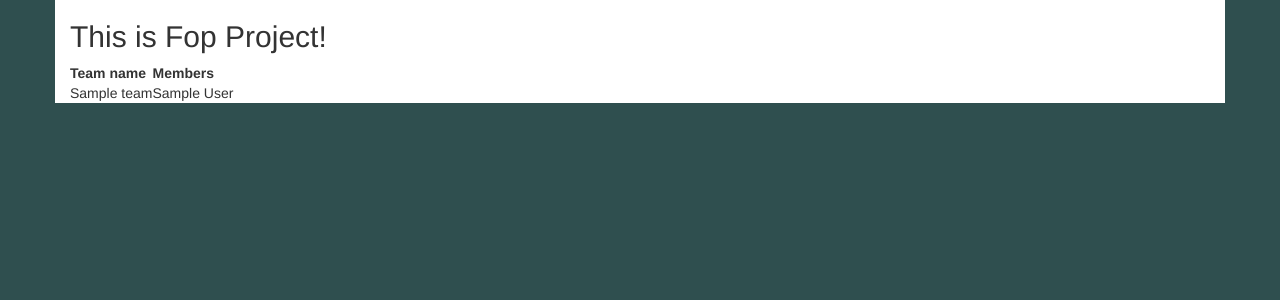
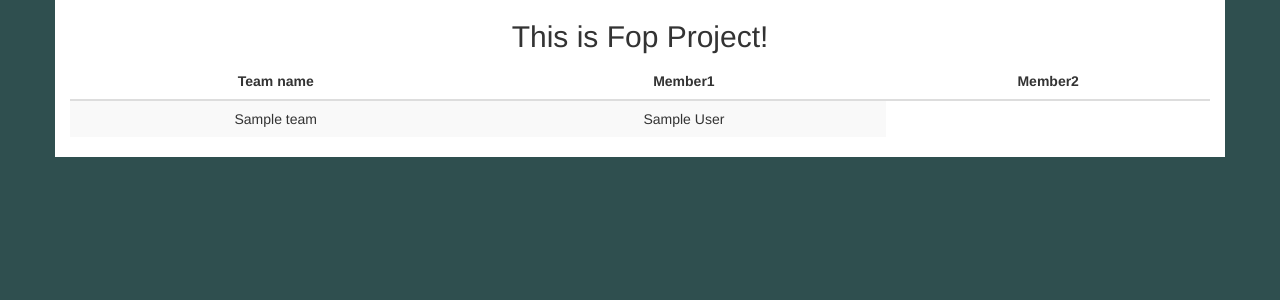
Before and after one commit to Kianoosh76/fop-project, a Django app: page / in a window 1280 px wide. Shown: the top 300 px of the page. Run offline with Django 3.2, Linux system fonts and the light colour scheme; tables that the repository leaves empty hold one stand-in row (values such as "Sample post"); some libraries are stand-ins or nearby versions.

Commit message:
teams base ui

```diff
--- a/teams/templates/teams/list.html
+++ b/teams/templates/teams/list.html
@@ -2,16 +2,20 @@
 
 {% block content %}
     <div class="container" style="background-color: white">
-    <h2>This is Fop Project!</h2>
-    <table title="teams">
+        <h2 align="center">This is Fop Project!</h2>
+        <div class="table-responsive">
+            <table class="table table-striped table-hover" title="teams" style="text-align: center;">
                 <thead>
+                <tr>
                     <th>Team name</th>
-        <th>Members</th>
+                    <th>Member1</th>
+                    <th>Member2</th>
+                </tr>
                 </thead>
                 <tbody>
                 {% for team in teams %}
                     <tr>
-            <td>{{team.name}}</td>
+                        <td>{{ team.name }}</td>
                         {% with team.members.count as count %}
                             {% for member in team.members.all %}
 
@@ -19,7 +23,7 @@
                                     <td>
                                 {% endif %}
 
-                {{member.name}}
+                            {{ member.name }}
 
                             {% if forloop.counter > 1 and forloop.counter < count %}
                                 <br>
@@ -36,4 +40,5 @@
                 </tbody>
             </table>
         </div>
+    </div>
 {% endblock %}
--- a/templates/base.html
+++ b/templates/base.html
@@ -11,6 +11,12 @@
     {% endblock %}</title>
 </head>
 
+<style>
+    th
+    {
+        text-align: center;
+    }
+</style>
 
 
 <body style="background-color: darkslategray">
```
Lines whose indentation alone changed are shown as unchanged.
